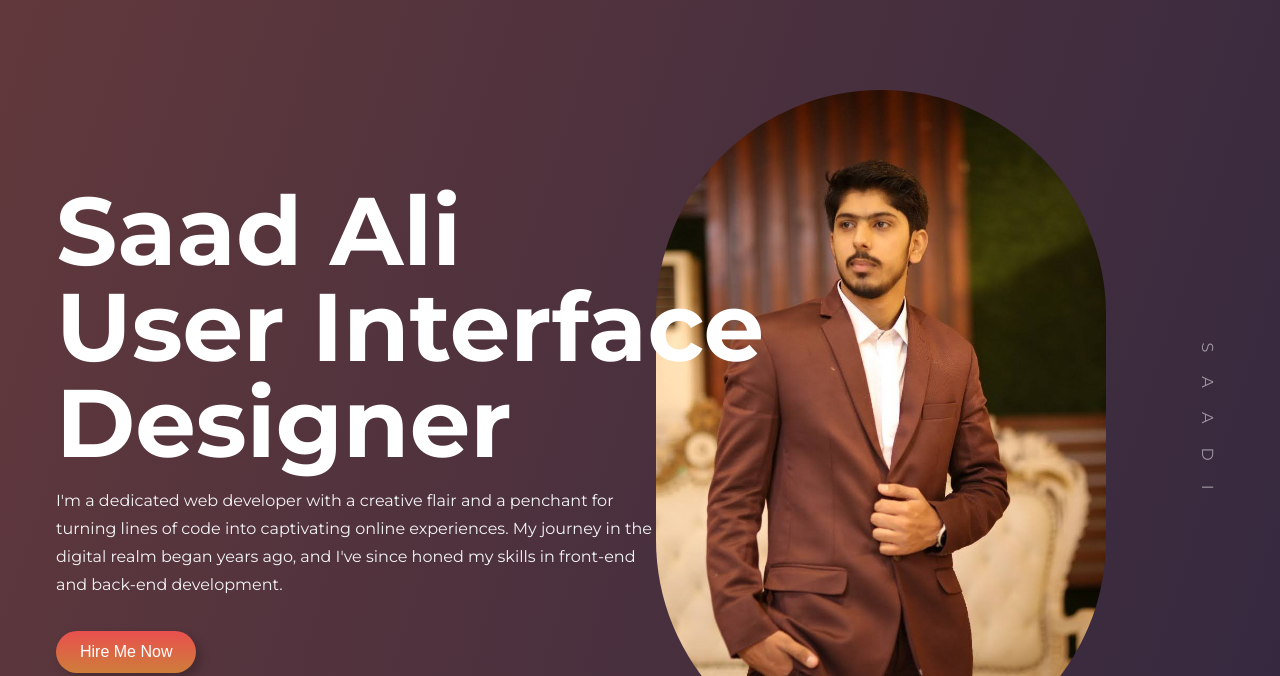
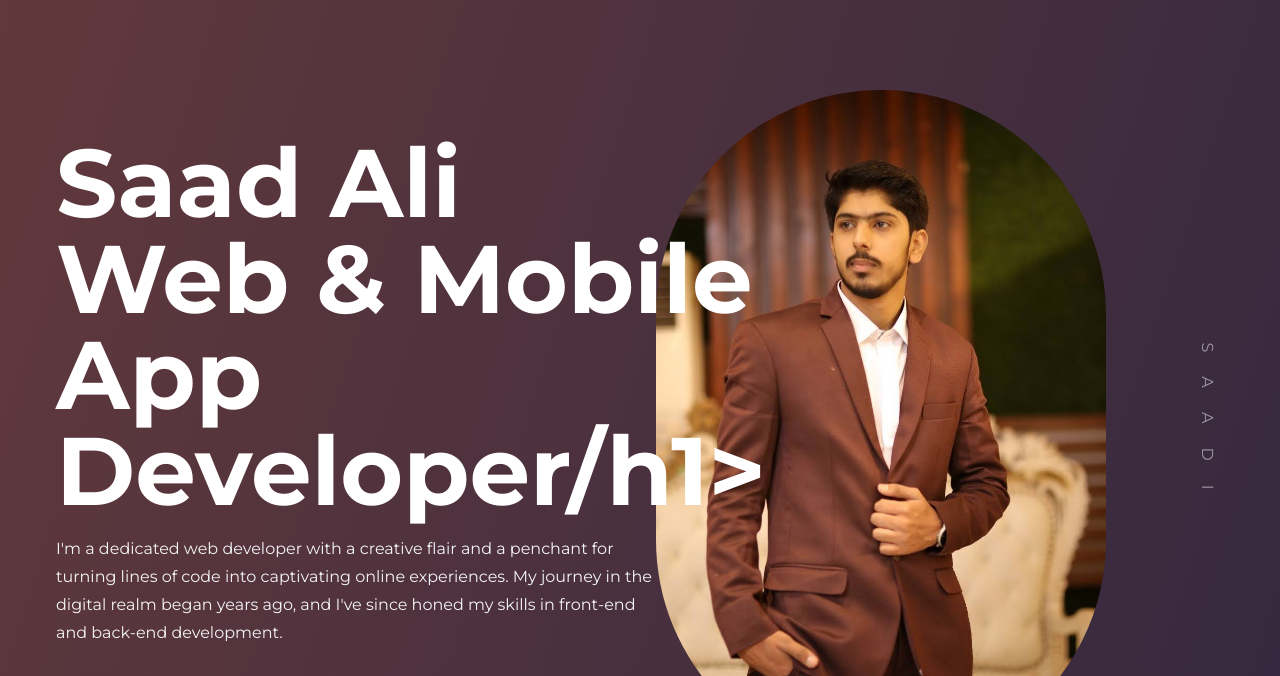
Before and after one commit to saadi008/My-Portfolio-main, a plain HTML site: page index.html in a window 1280 px wide. Shown: the part 97-773 px from the top of the page. Drawn offline with nearby package versions, Linux system fonts and the light colour scheme.

Commit message:
Name changes

```diff
--- a/index.html
+++ b/index.html
@@ -32,7 +32,7 @@
         </div>
         <div class="header__content">
             <div>
-                <h1>Saad Ali<br />User Interface<br />Designer</h1>
+                <h1>Saad Ali<br />Web & Mobile App<br />Developer/h1>
             </div>
             <p class="section__description">
                 I'm a dedicated web developer with a creative flair and a penchant for
```
